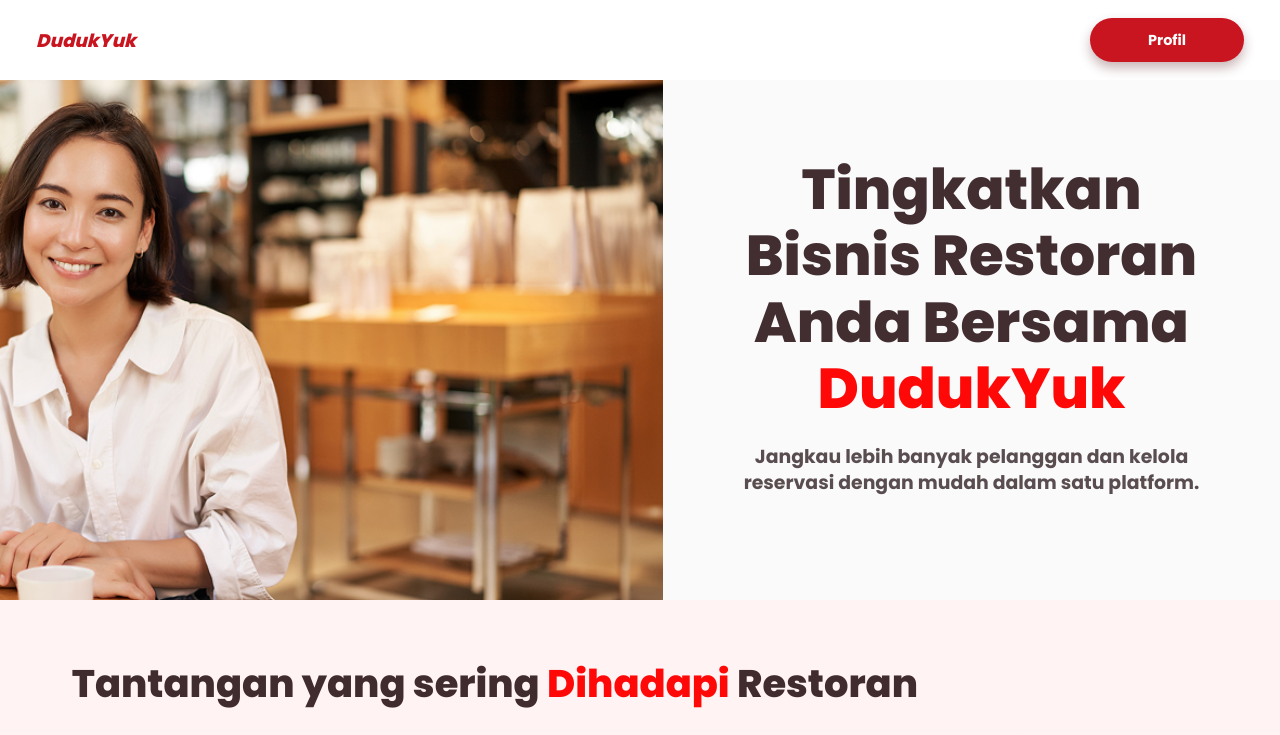
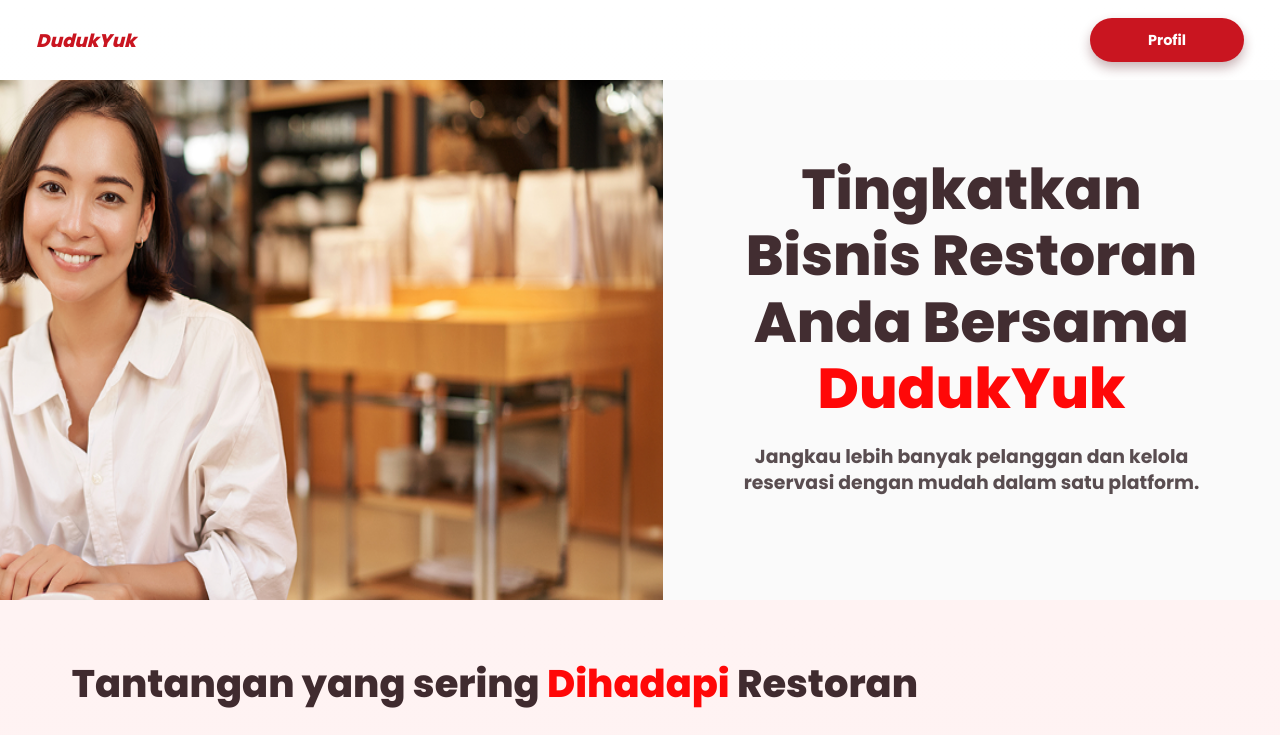
Before and after one commit to KiandrAHD/dudukyu, a plain HTML site: page frontend/pages/bermitra_dengan_kami.html in a window 1280 px wide. Shown: the top 735 px of the page. Drawn offline with Linux system fonts and the light colour scheme.

Commit message:
update terbaru

```diff
--- a/frontend/pages/bermitra_dengan_kami.html
+++ b/frontend/pages/bermitra_dengan_kami.html
@@ -71,7 +71,7 @@
 
             <section id="solusi" class="solution-section">
                 <div class="solution-image">
-                    <img src="../assets/bermitra-dengan-kami/dashboard-laptop.png" alt="Dashboard bisnis restoran pada laptop">
+                    <img src="/dudukyu/frontend/assets/bermitra-dengan-kami/gambar.png" alt="Dashboard bisnis restoran pada laptop">
                 </div>
                 <div class="solution-copy">
                     <h2>Solusi dari <span>DudukYuk</span></h2>
--- a/frontend/styles/bermitra_dengan_kami.css
+++ b/frontend/styles/bermitra_dengan_kami.css
@@ -85,9 +85,15 @@
     min-height: 520px;
 }
 
+.hero-image {
+    overflow: hidden;
+}
+
 .hero-image img {
     height: 100%;
     object-fit: cover;
+    transform: scaleY(1.12);
+    transform-origin: center;
 }
 
 .hero-content {
@@ -106,7 +112,7 @@
     position: absolute;
     inset: 0;
     z-index: -2;
-    background: url(" ") center
+    background: url("") center
 }
 
 .hero-content::after {
```
Also changed, not shown: frontend/assets/bermitra-dengan-kami/Gambar Laptop.jpg (added), frontend/assets/bermitra-dengan-kami/dashboard-laptop.png, frontend/assets/bermitra-dengan-kami/gambar.png (added).
